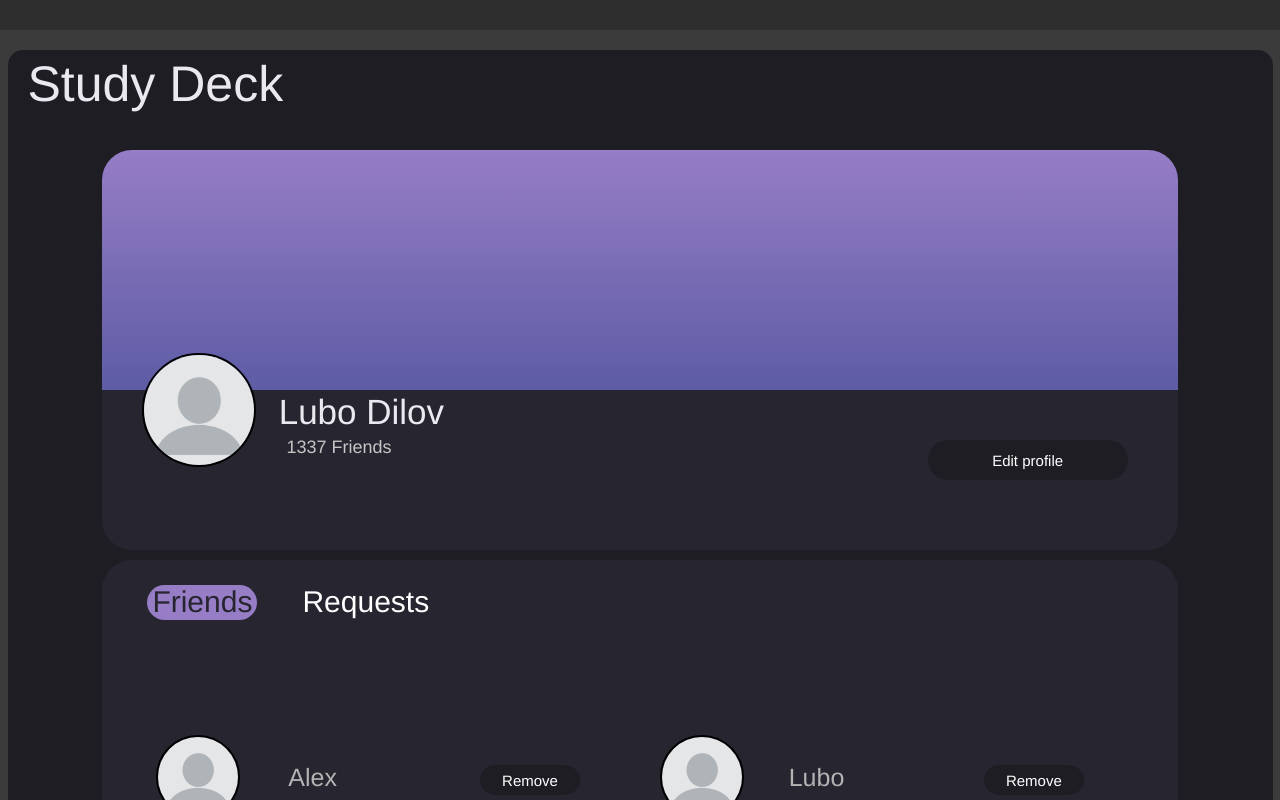
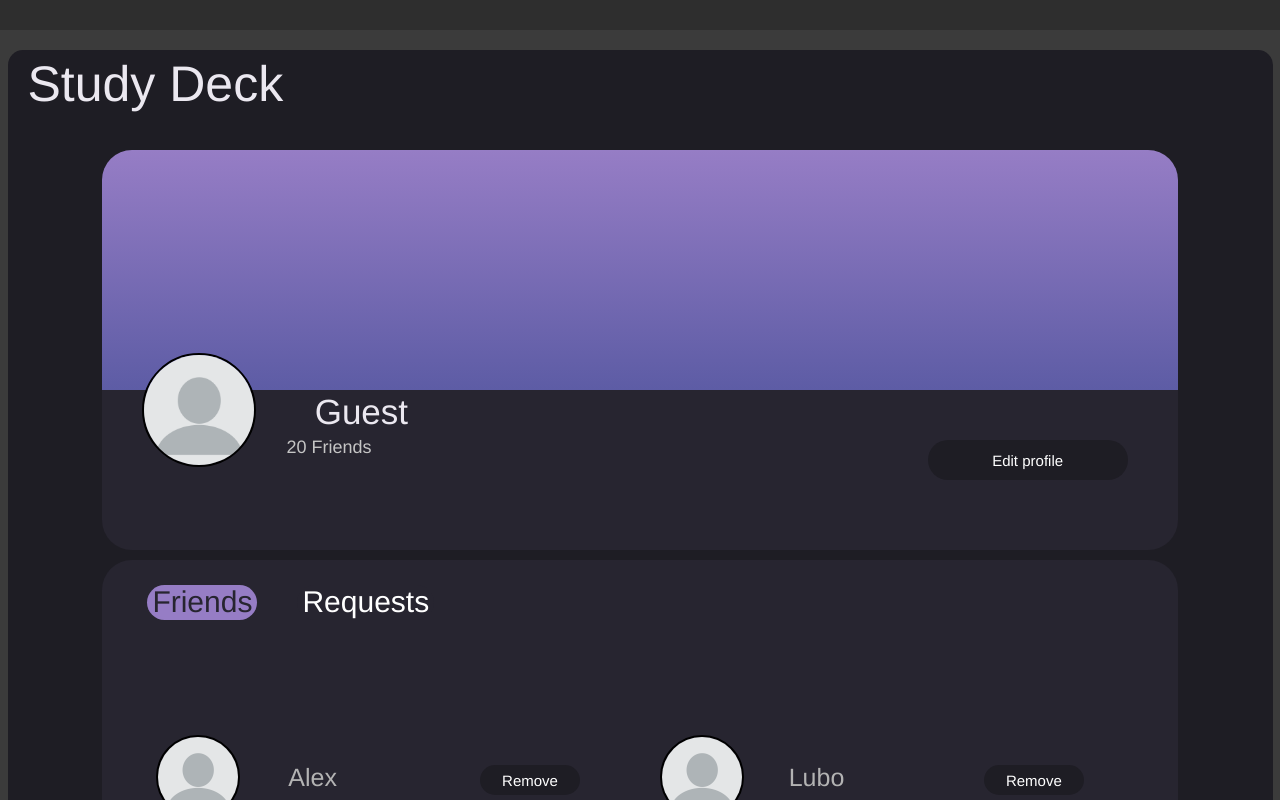
Before and after one commit to violeta-kastreva/studydeck, a React (Create React App) app in the folder frontend/: page /friends in a window 1280 px wide. Shown: the top 800 px of the page. Built offline with nearby package versions, Linux system fonts and the light colour scheme.

Commit message:
little fix

```diff
--- a/frontend/src/components/FriendsPage.jsx
+++ b/frontend/src/components/FriendsPage.jsx
@@ -64,8 +64,8 @@ export default class FriendsPageComponent extends Component {
                                 <div id='friend-top-user'>
                                     <img src={guest} alt={guest} />
                                     <div id='friend-top-user-content'>
-                                        <div id='friend-top-user-name'>Lubo Dilov</div>
-                                        <div id='friend-top-user-number'>1337 Friends</div>
+                                        <div id='friend-top-user-name'>Guest</div>
+                                        <div id='friend-top-user-number'>{this.state.friendsUserNames.length} Friends</div>
                                     </div>
                                 </div>
                                 <div id='friend-top-edit'>
```
